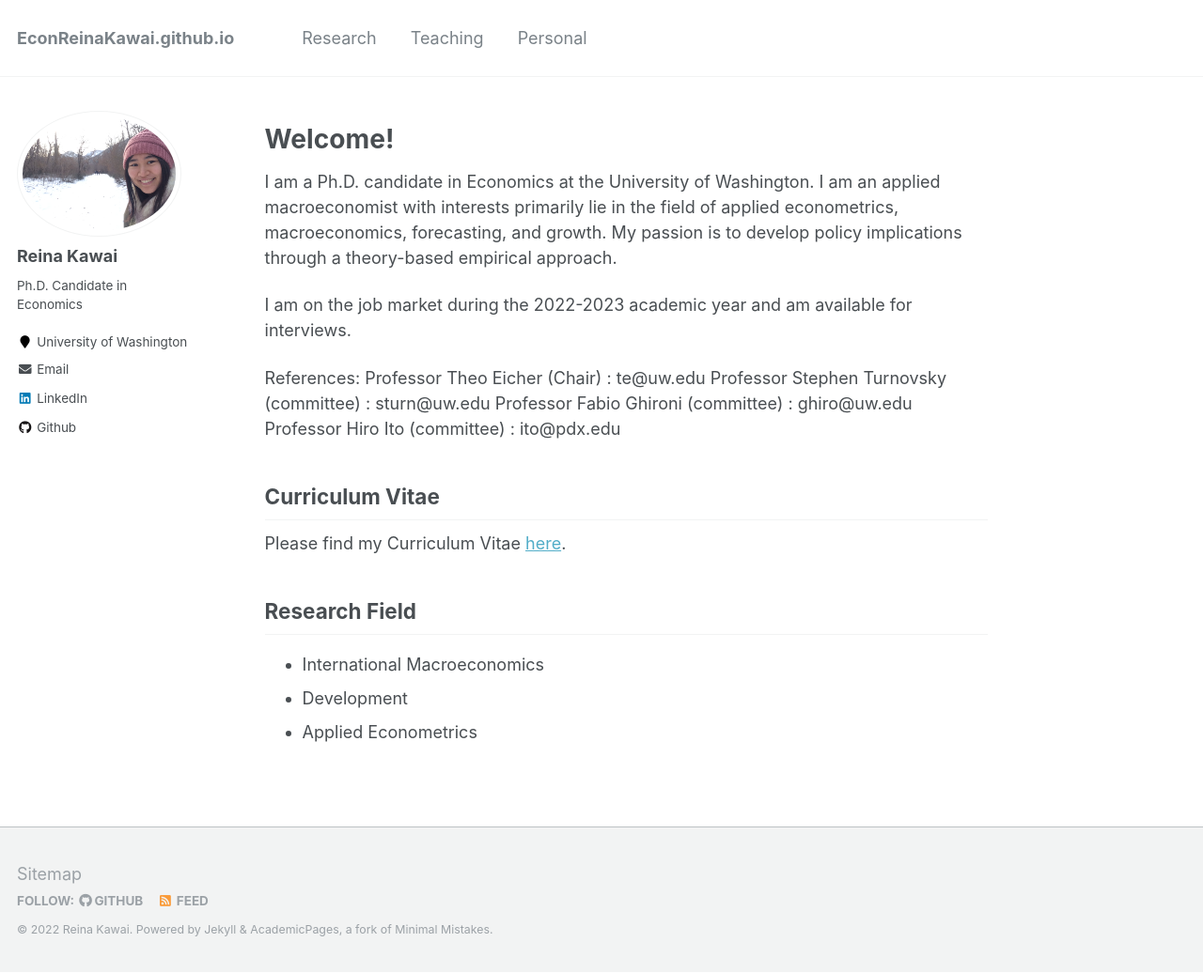
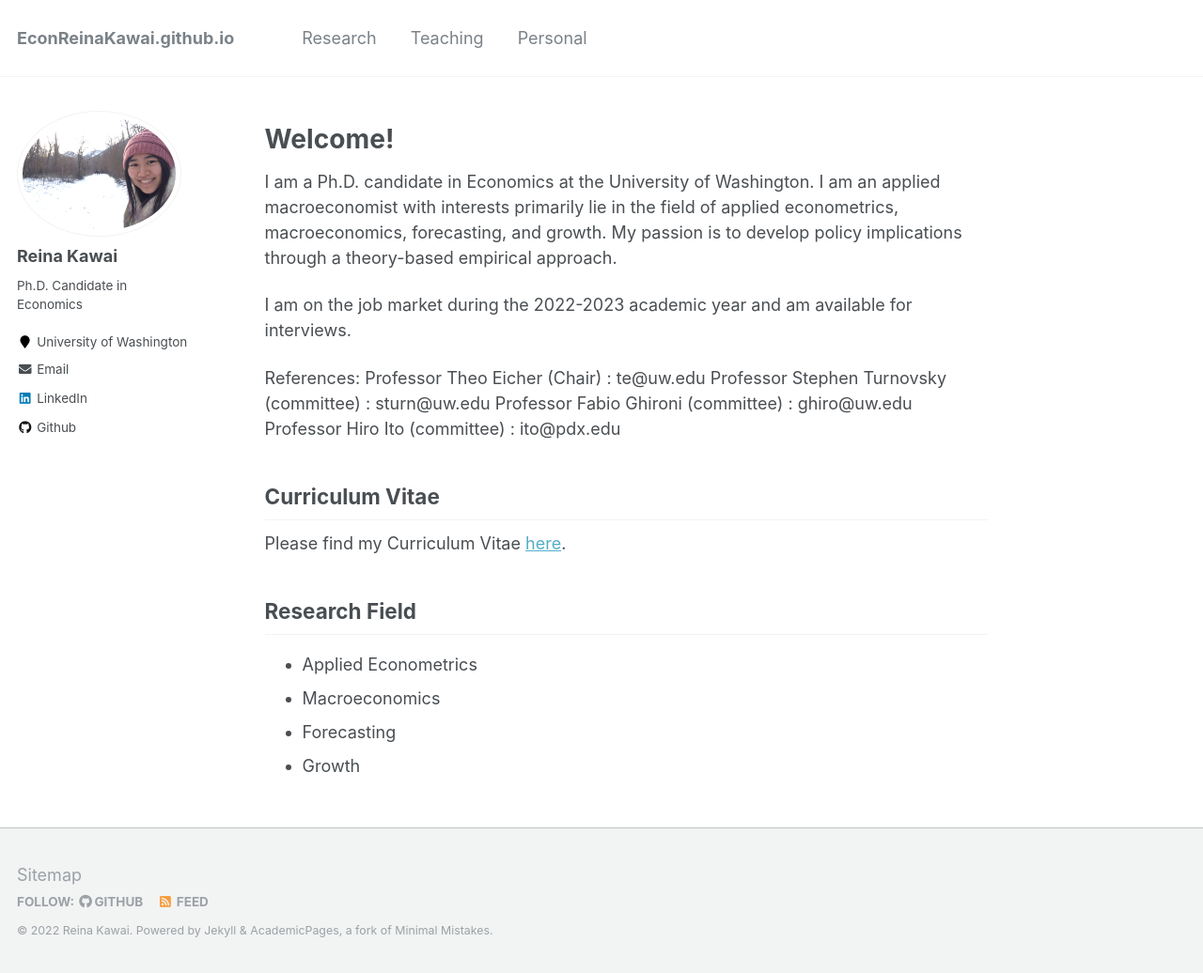
Before and after one commit to Reina-Kawai/Reina-Kawai.github.io, a Jekyll site: the page built from _pages/about.md, in a window 1280 px wide and 1036 px high. Shown: the whole window at 94% size. Built offline with Jekyll 4.4.1, drawn with Linux system fonts in a browser that asks for light colours.

Commit message:
Update about.md

```diff
--- a/_pages/about.md
+++ b/_pages/about.md
@@ -31,6 +31,7 @@ Please find my Curriculum Vitae [here](https://Reina-Kawai.github.io/files/econ_
 
 Research Field
 ------
-* International Macroeconomics
-* Development
 * Applied Econometrics
+* Macroeconomics
+* Forecasting
+* Growth
```
